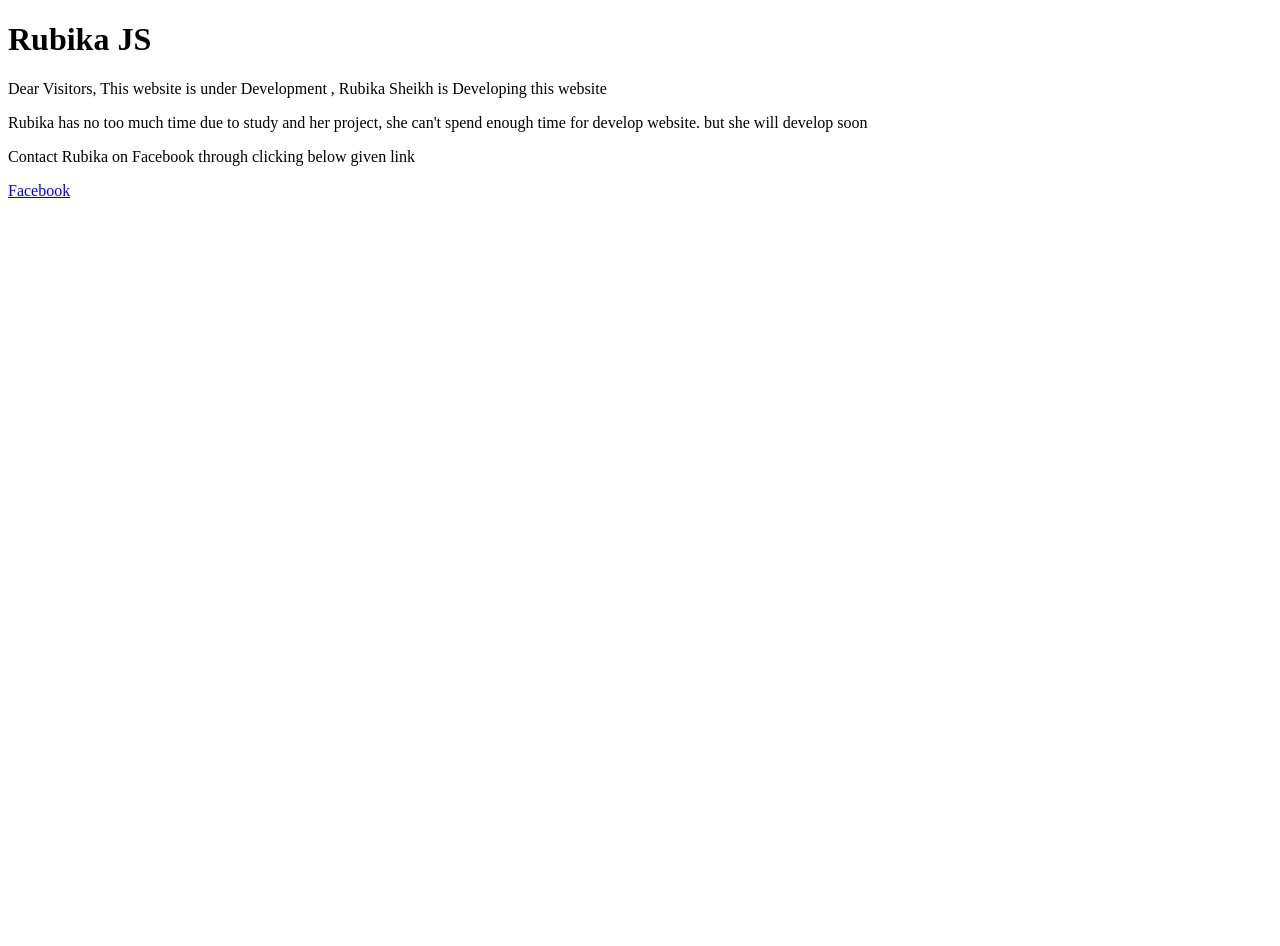
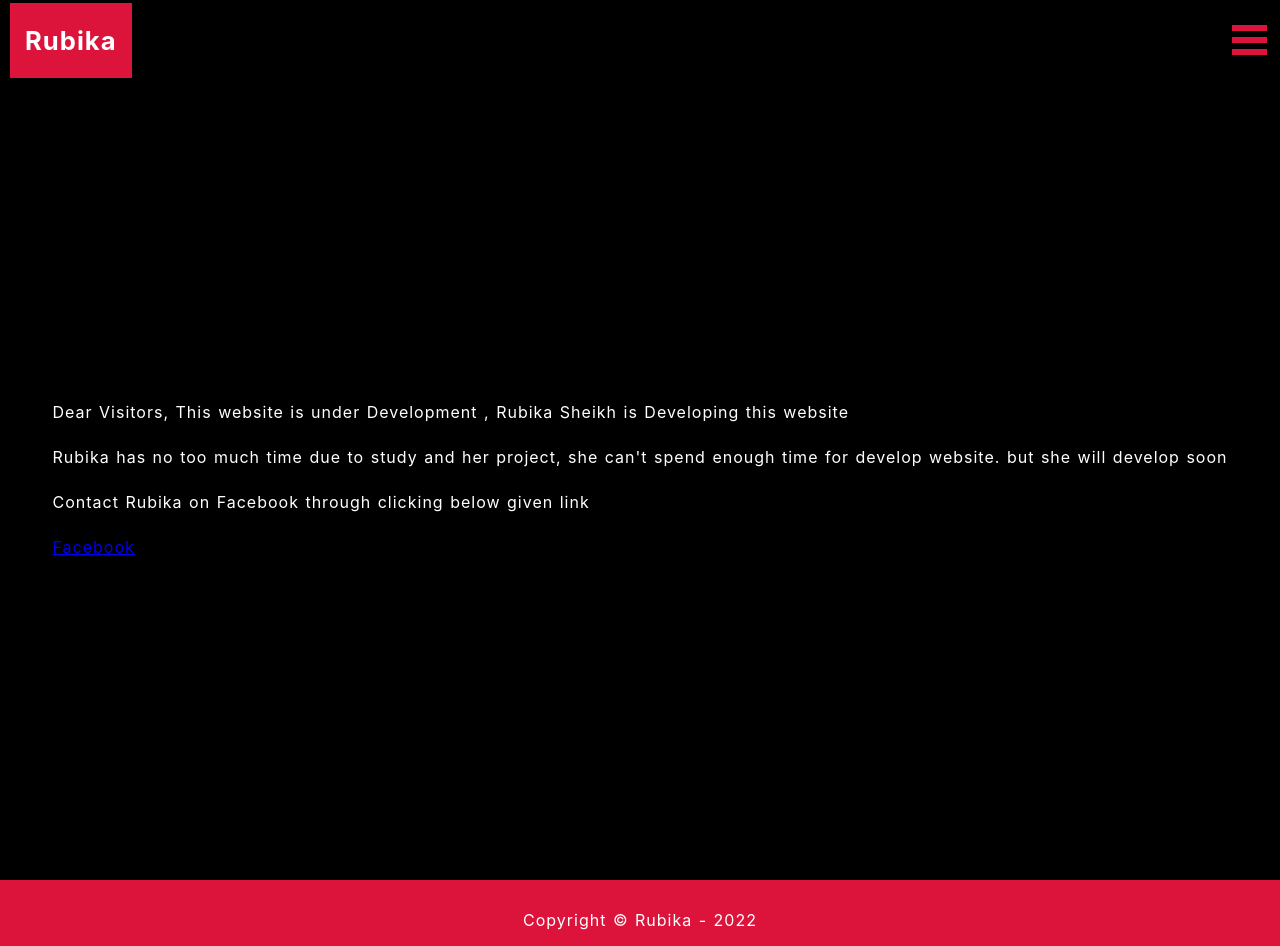
Before and after one commit to RubikaJS/rubikajs.github.io, a plain HTML site: page index.html in a window 1280 px wide. Before the commit the page ends 800 px from the top, so only its background shows below. Drawn offline with Linux system fonts and the light colour scheme.

Commit message:
Update index.html

```diff
--- a/index.html
+++ b/index.html
@@ -1,5 +1,6 @@
 <!DOCTYPE html>
 <html lang="en">
+
 <head>
     <meta charset="UTF-8">
     <title>Rubika | Home </title>
@@ -13,15 +14,25 @@
     <meta name="theme-color" content="black">
     <meta name="description" content="welcome in Rubika Sheikh's Official Website" />
 
+    <link rel="stylesheet" href="src/css/mobile.css">
 </head>
+
 <body id="body">
 
     <header id="header">
-<h1 title="Rubika Javascript">Rubika JS </h1>
+        <h1 title="Rubika Javascript">Rubika </h1>
+
+        <div id="menu" onclick="showNav()" ontouch="showNav()">
+            <hr />
+            <hr />
+            <hr />
+        </div>
     </header>
 
     <nav id="nav">
-
+        <p><button class="button facebook" onclick="window.location='https://facebook.com/liverubika'">Facebook</button>
+        </p>
+        <p><button onclick="hideNav()" ontouch="hideNav()" class="button close_button">Close</button></p>
     </nav>
 
     <main id="main">
@@ -36,7 +47,8 @@
 
                 <p>Dear Visitors, This website is under Development , Rubika Sheikh is Developing this website </p>
 
-<p> Rubika has no too much time due to study and her project, she can't spend enough time for develop website. but she will develop soon </p>
+                <p> Rubika has no too much time due to study and her project, she can't spend enough time for develop
+                    website. but she will develop soon </p>
 
                 <p> Contact Rubika on Facebook through clicking below given link </p>
 
@@ -59,4 +71,6 @@
     </footer>
 
 </body>
+<script src="src/js/config.js"></script>
+
 </html>
```
Lines whose indentation alone changed are shown as unchanged.
